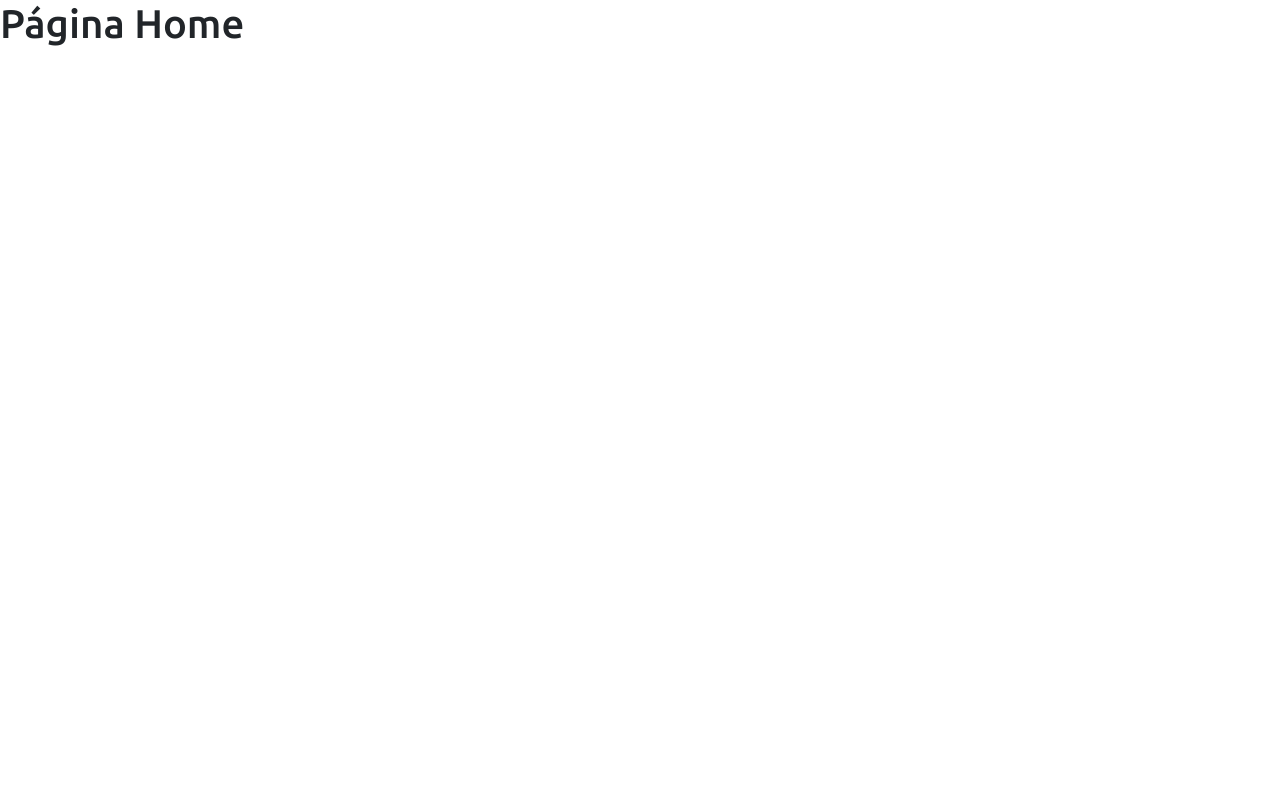
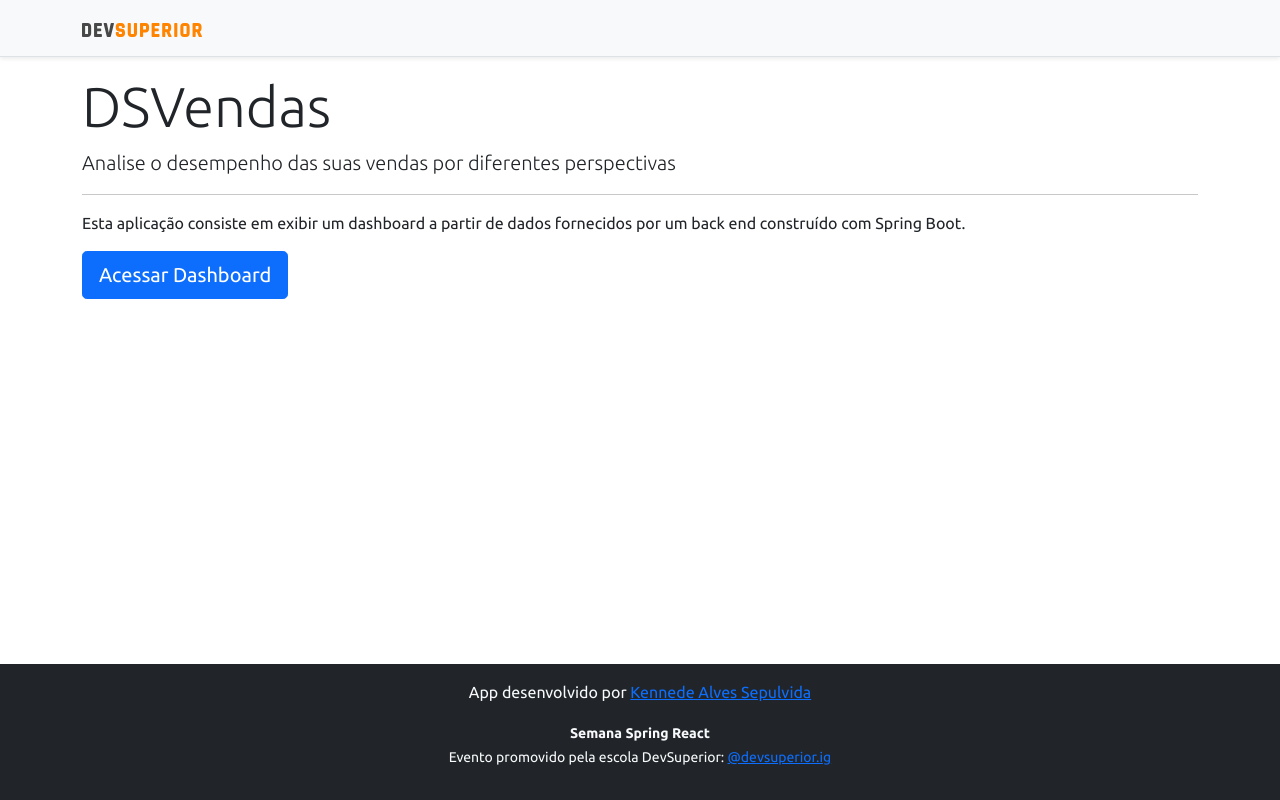
Before and after one commit to kennede/projeto-sds3, a React (Create React App) app in the folder frontend/: page / in a window 1280 px wide. Built offline with nearby package versions, Linux system fonts and the light colour scheme.

Commit message:
Home, navigation

```diff
--- a/frontend/src/components/NavBar/index.tsx
+++ b/frontend/src/components/NavBar/index.tsx
@@ -1,5 +1,6 @@
 import ImgDsDark from 'assets/img/ds-dark.svg';
 import React from 'react';
+import { Link } from 'react-router-dom';
 
 
 const NavBar = () => {
@@ -7,7 +8,9 @@
         <div className="d-flex flex-column flex-md-row align-items-center p-3 px-md-4 mb-3 bg-light border-bottom shadow-sm">
             <div className="container">
                 <nav className="my-2 my-md-0 mr-md-3">
-                    <img src={ImgDsDark} alt="DevSuperior" width="120" />
+                    <Link to="/">
+                        <img src={ImgDsDark} alt="DevSuperior" width="120" />
+                    </Link>
                 </nav>
             </div>
         </div>
--- a/frontend/src/pages/Home/index.tsx
+++ b/frontend/src/pages/Home/index.tsx
@@ -1,12 +1,27 @@
 
+import Footer from 'components/Footer';
+import NavBar from 'components/NavBar';
 import React from 'react';
+import { Link } from 'react-router-dom';
 
 
 const Home = () => {
     return (
-        <div>
-            <h1>Página Home</h1>
-        </div>
+        <>
+            <NavBar />
+            <div className="container">
+                <div className="jumbotron">
+                    <h1 className="display-4">DSVendas</h1>
+                    <p className="lead">Analise o desempenho das suas vendas por diferentes perspectivas</p>
+                    <hr />
+                    <p>Esta aplicação consiste em exibir um dashboard a partir de dados fornecidos por um back end construído com Spring Boot.</p>
+                    <Link className="btn btn-primary btn-lg" to="/dashboard" >
+                        Acessar Dashboard
+                    </Link>
+                </div>
+            </div>
+            <Footer />
+        </>
 
     );
 }
```
